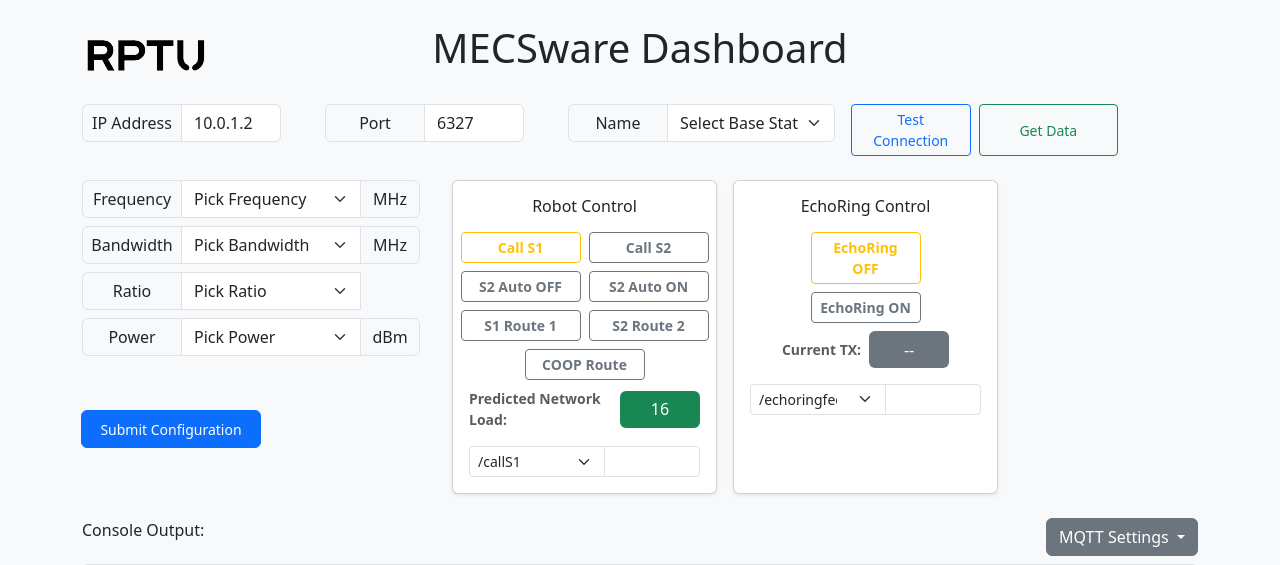
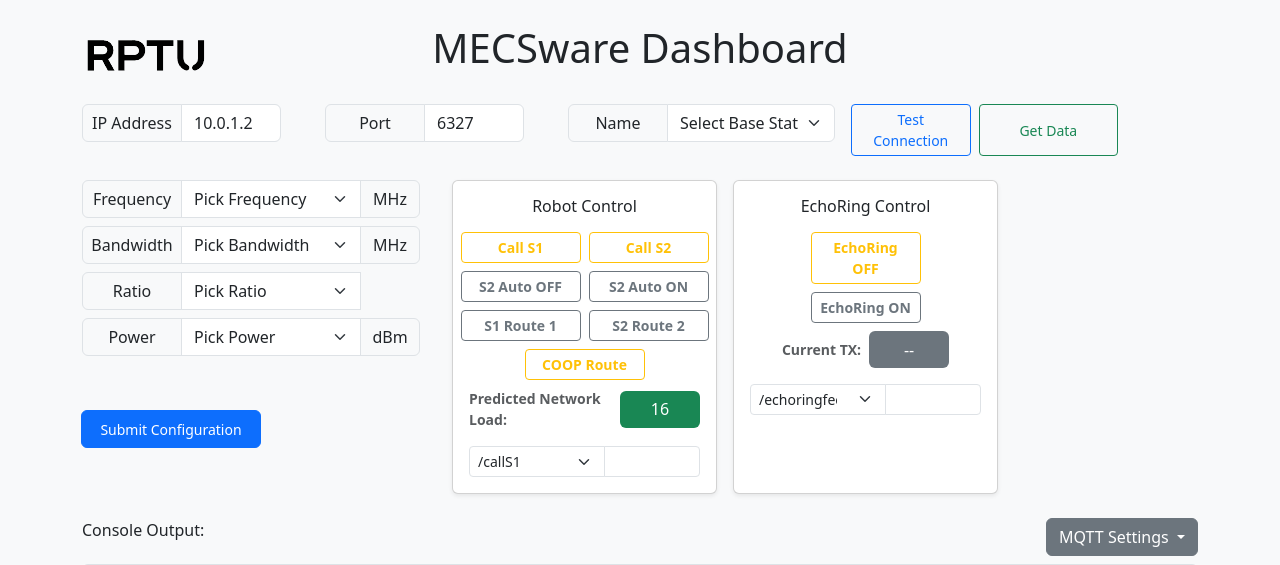
Before and after one commit to WICON-RPTU/MECSware-EchoRing_Dashboard, a Flask app: page / in a window 1280 px wide. Shown: the top 565 px of the page. Run offline with Flask 3, Linux system fonts and the light colour scheme.

Commit message:
[MOD] Buttons

```diff
--- a/templates/index.html
+++ b/templates/index.html
@@ -201,7 +201,7 @@
     <div class="d-flex flex-column align-items-center gap-2">
       <div class="d-flex flex-row justify-content-center gap-2">
       <button class="btn btn-outline-warning btn-sm fw-bold buttonRobots" onclick="Call_S1()">Call S1</button>
-      <button class="btn btn-outline-secondary btn-sm fw-bold buttonRobots" onclick="Call_S2()">Call S2</button>
+      <button class="btn btn-outline-warning btn-sm fw-bold buttonRobots" onclick="Call_S2()">Call S2</button>
        </div>
        <div class="d-flex flex-row justify-content-center gap-2">
       <button class="btn btn-outline-secondary btn-sm fw-bold buttonRobots" onclick="S2_Auto_OFF()">S2 Auto OFF</button>
@@ -212,7 +212,7 @@
       <button class="btn btn-outline-secondary btn-sm fw-bold buttonRobots" onclick="S2_Route2()">S2 Route 2</button>
       </div>
 
-      <button class="btn btn-outline-secondary btn-sm fw-bold buttonRobots" onclick="COOP_Route()">COOP Route</button>
+      <button class="btn btn-outline-warning btn-sm fw-bold buttonRobots" onclick="COOP_Route()">COOP Route</button>
       <div class="d-flex align-items-center gap-2">
         <div class="text-muted small fw-bold">Predicted Network Load:</div>
         <div id="robotStatus" class="status-box bg-secondary text-white">--</div>
```
